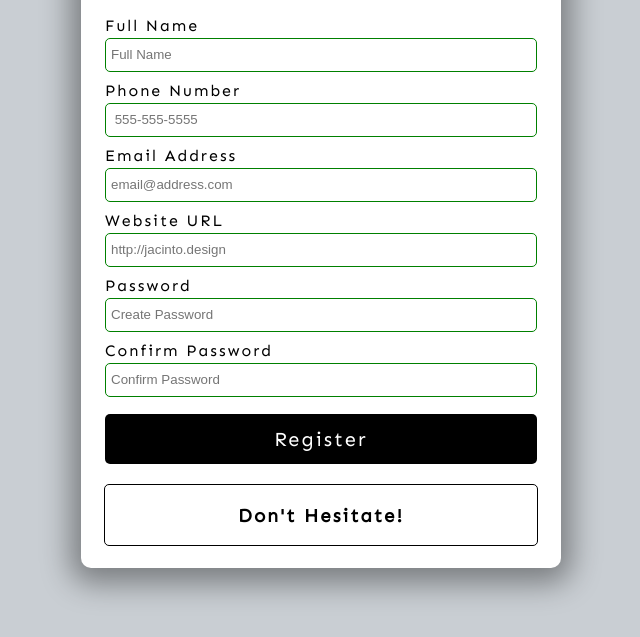
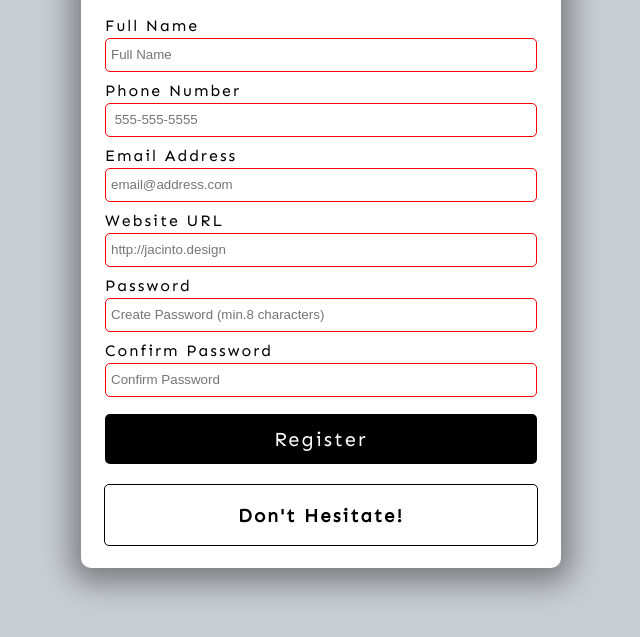
Before and after one commit to huzaifa1993/form-validator, a plain HTML site: page index.html in a window 1280 px wide. Shown: the part 147-784 px from the top of the page, without its empty margins (319-959 px from the left). Drawn offline with Linux system fonts and the light colour scheme.

Commit message:
adding the validation conditions to inputs elements

```diff
--- a/index.html
+++ b/index.html
@@ -13,27 +13,29 @@
         <form id="form">
             <div class="form-group">
                 <label for="name">Full Name</label>
-                <input type="text" id="name" placeholder="Full Name">
+                <input type="text" id="name" placeholder="Full Name" required minlength="3" maxlength="100">
             </div>
             <div class="form-group">
                 <label for="phone">Phone Number</label>
-                <input type="tel" id="phone" placeholder=" 555-555-5555">
+                <input type="tel" id="phone" placeholder=" 555-555-5555" required pattern="[0-9]{3}-[0-9]{3}-[0-9]{4}">
             </div>
             <div class="form-group">
                 <label for="email">Email Address</label>
-                <input type="email" id="email" placeholder="email@address.com">
+                <input type="email" id="email" placeholder="email@address.com" required>
             </div>
             <div class="form-group">
                 <label for="website">Website URL</label>
-                <input type="url" id="website" placeholder="http://jacinto.design">
+                <input type="url" id="website" placeholder="http://jacinto.design" required>
             </div>
             <div class="form-group">
                 <label for="password1">Password</label>
-                <input type="password" id="password1" placeholder="Create Password">
+                <input type="password" id="password1" placeholder="Create Password (min.8 characters)"
+                required  pattern="^(?=.*\d)(?=.*[a-z])(?=.*[A-Z])(?=.*[a-zA-Z]).{8,}$"
+                title="Please include at least 1 uppercase character, 1 lowercase character, and 1 number.">
             </div>
             <div class="form-group">
                 <label for="password2">Confirm Password</label>
-                <input type="password" id="password2" placeholder="Confirm Password">
+                <input type="password" id="password2" placeholder="Confirm Password" required pattern="^(?=.*\d)(?=.*[a-z])(?=.*[A-Z])(?=.*[a-zA-Z]).{8,}$">
             </div>
             <button type="submit"> Register</button>
         </form>
```
